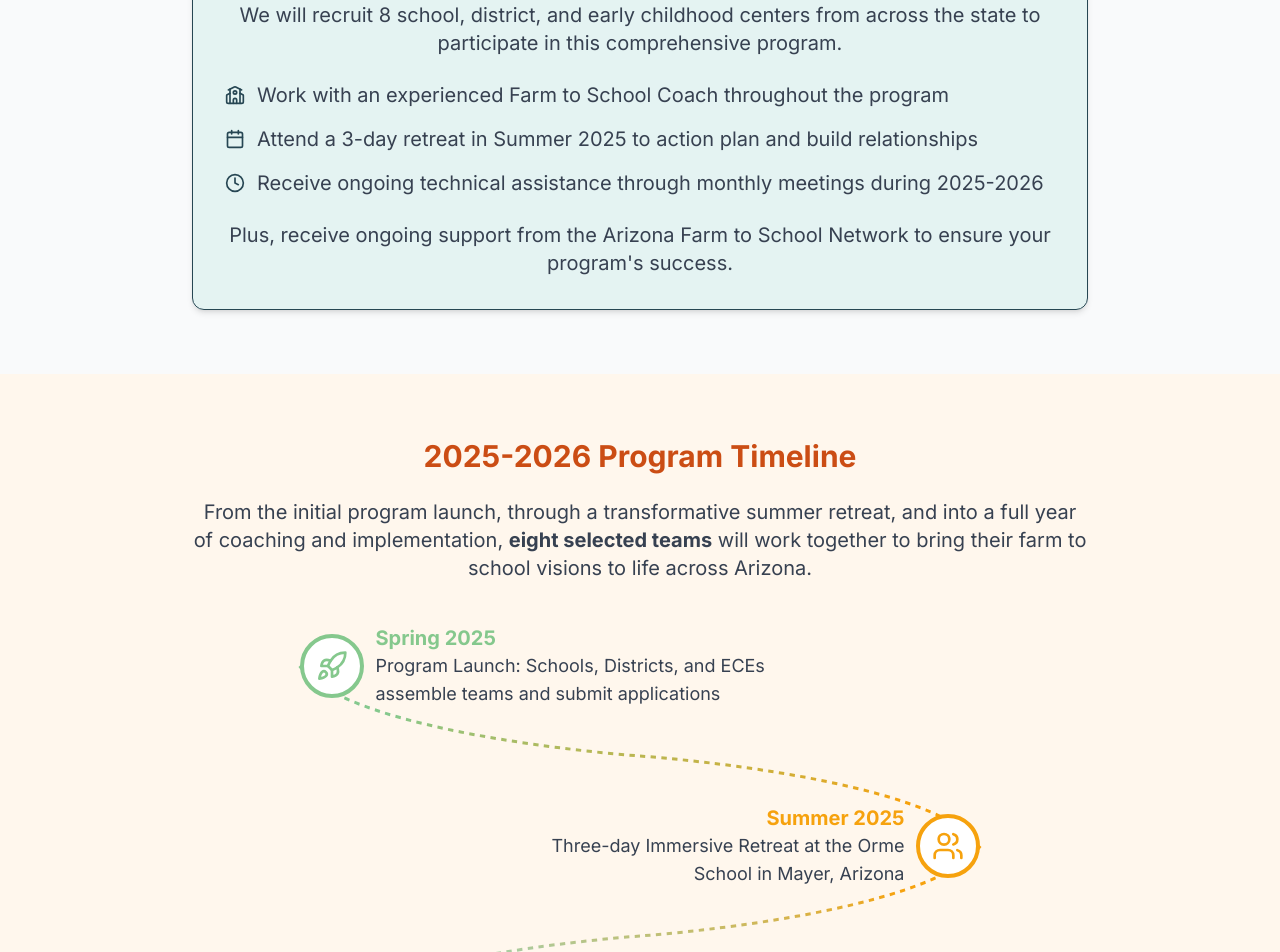
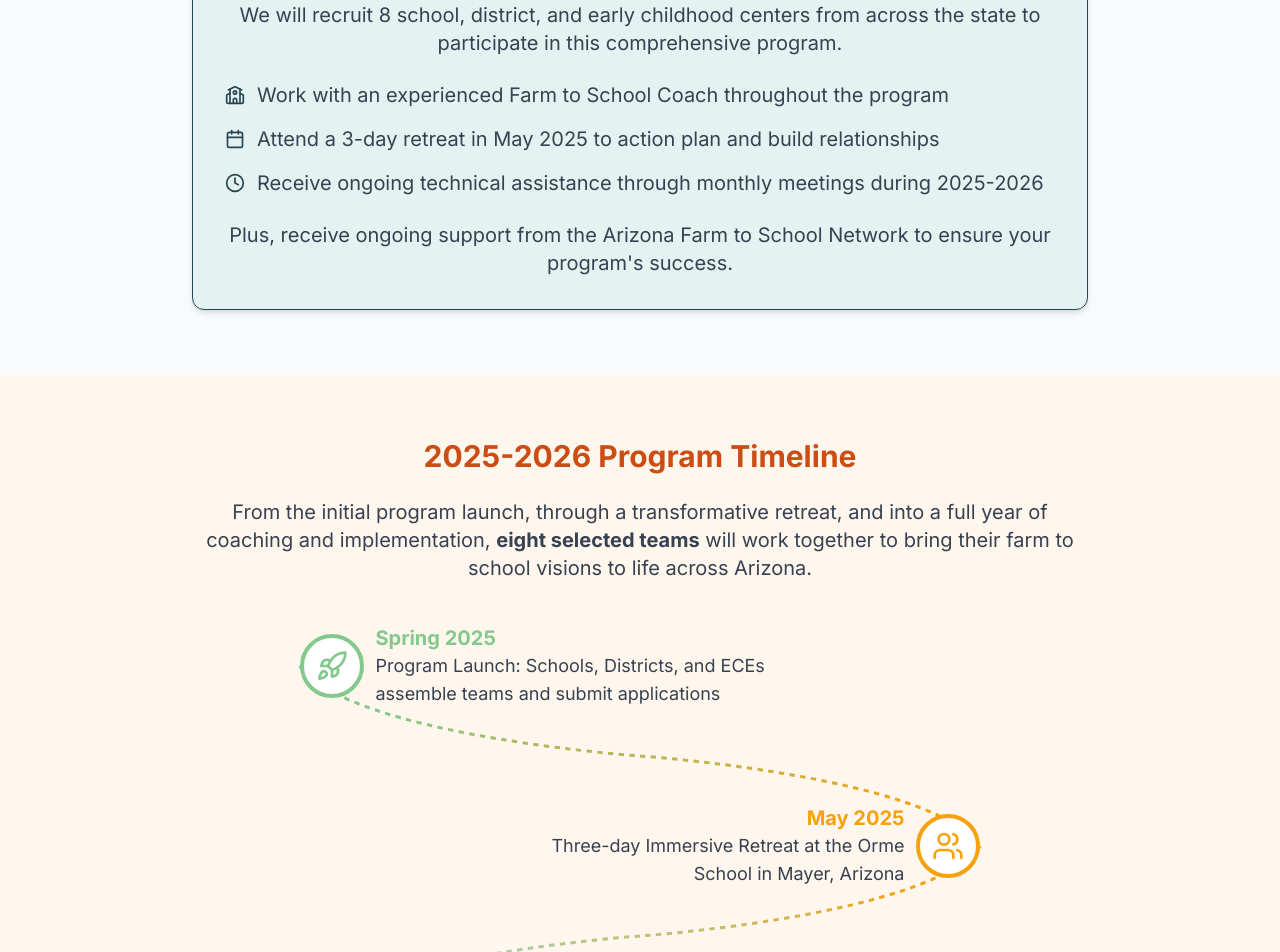
Before and after one commit to hglenn2k/F2S-Collab-Frontend, a Next.js app: page / in a window 1280 px wide. Shown: the part 2720-3672 px from the top of the page. Built offline with nearby package versions, Linux system fonts and the light colour scheme.

Commit message:
summer -> May

```diff
--- a/src/components/sections/ProgramHighlights.tsx
+++ b/src/components/sections/ProgramHighlights.tsx
@@ -71,7 +71,7 @@ export default function ProgramHighlights() {
             </li>
             <li className="flex items-center space-x-3">
               <Calendar className="w-5 h-5 text-cyan-700 flex-shrink-0" />
-              <span className="text-xl text-gray-700">Attend a 3-day retreat in Summer 2025 to action plan and build relationships</span>
+              <span className="text-xl text-gray-700">Attend a 3-day retreat in May 2025 to action plan and build relationships</span>
             </li>
             <li className="flex items-center space-x-3">
               <Clock className="w-5 h-5 text-cyan-700 flex-shrink-0" />
--- a/src/components/sections/Timeline.tsx
+++ b/src/components/sections/Timeline.tsx
@@ -10,7 +10,7 @@ export default function Timeline() {
       color: "#85C88D" // Light Green
     },
     {
-      date: "Summer 2025",
+      date: "May 2025",
       event: "Three-day Immersive Retreat at\u00A0the Orme School in Mayer, Arizona",
       Icon: Users,
       color: "#F6A20E",  // Golden orange
@@ -64,7 +64,7 @@ export default function Timeline() {
         <div className="max-w-4xl mx-auto text-center mb-16">
           <h2 className="text-3xl font-bold text-orange-700 mb-6">2025-2026 Program Timeline</h2>
           <p className="text-xl text-gray-700">
-            From the initial program launch, through a transformative summer retreat, and into a full year
+            From the initial program launch, through a transformative retreat, and into a full year
             of coaching and implementation, <span className="font-bold">eight selected teams</span> will work together to bring their
             farm to school visions to life across Arizona.
           </p>
```
